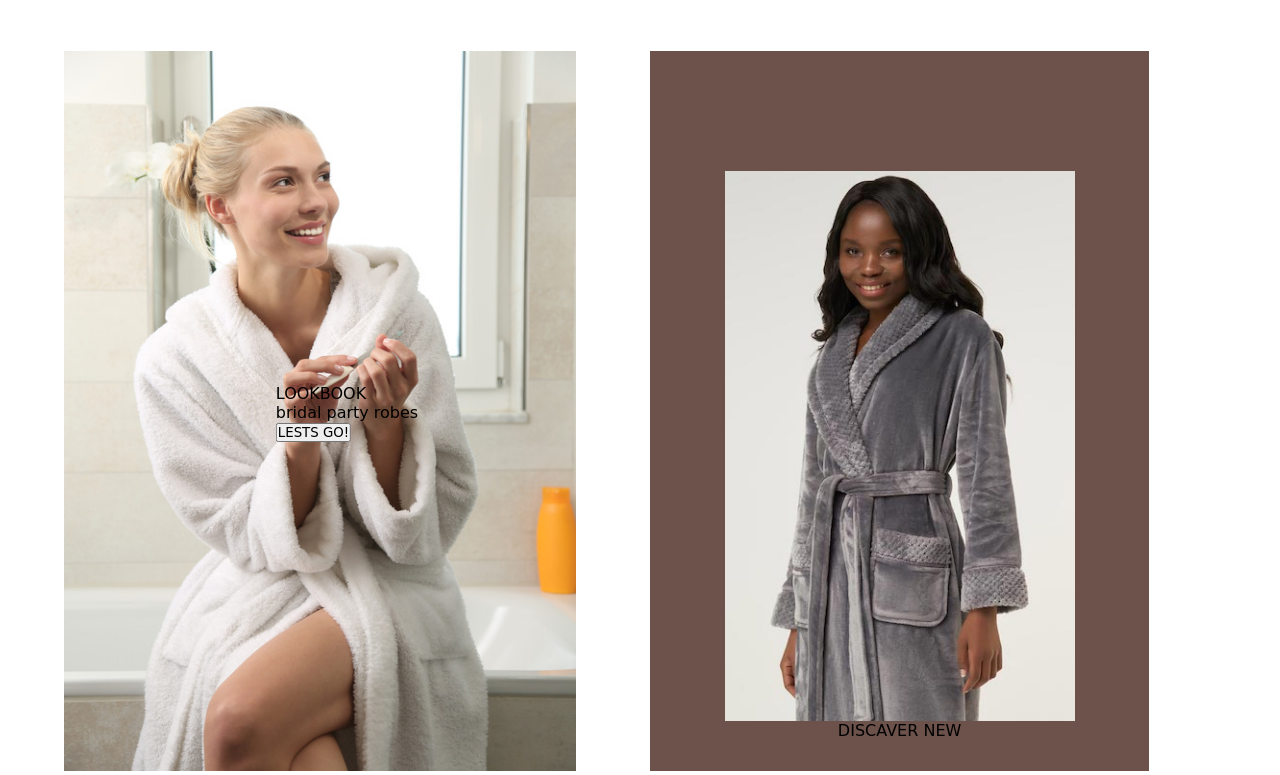
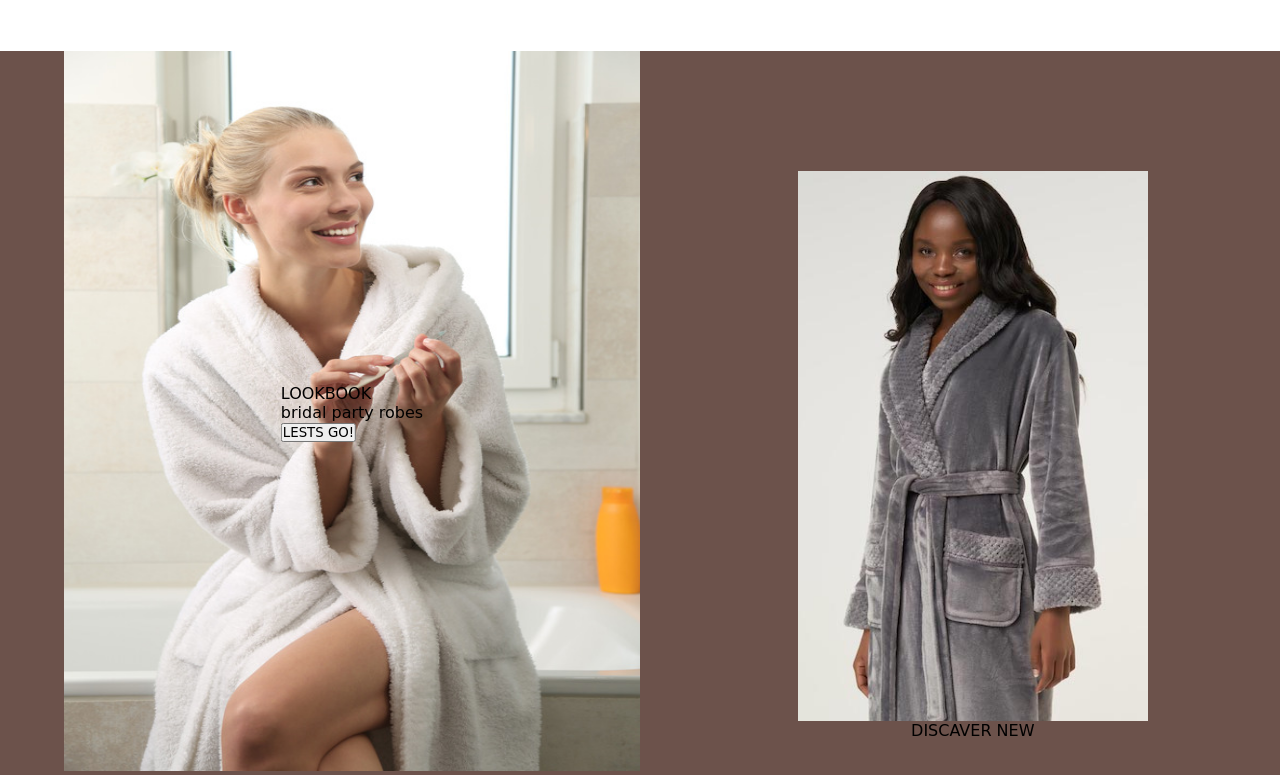
Before and after one commit to tagger123/web2, a plain HTML site: page index.html in a window 1280 px wide. Shown: the part 3165-3940 px from the top of the page. Drawn offline with nearby package versions, Linux system fonts and the light colour scheme; a web font is replaced by a local one.

Commit message:
small changes

```diff
--- a/css/style.scss
+++ b/css/style.scss
@@ -239,15 +239,17 @@ a{
   }
 }
 .section-five{
+  background-color: $section-one;
   display: grid;
-  grid-gap: 20px;
+  grid-gap: 1vw;
   grid-template-columns: repeat(2, 1fr);
   padding-left: 5vw;
   padding-right: 5vw;
   .img-text{
     position: relative;
+    width: 45vw;
     img{
-      width: 40vw;
+      width: 45vw;
       height: 90vh;
     }
     .text{
@@ -259,7 +261,7 @@ a{
   }
   .offer{
     background-color: $section-one;
-    width: 39vw;
+    width: 50vw;
     height: 90vh;
     text-align: center;
       img{
```
Also changed, not shown: css/style.css, 1 other file.
